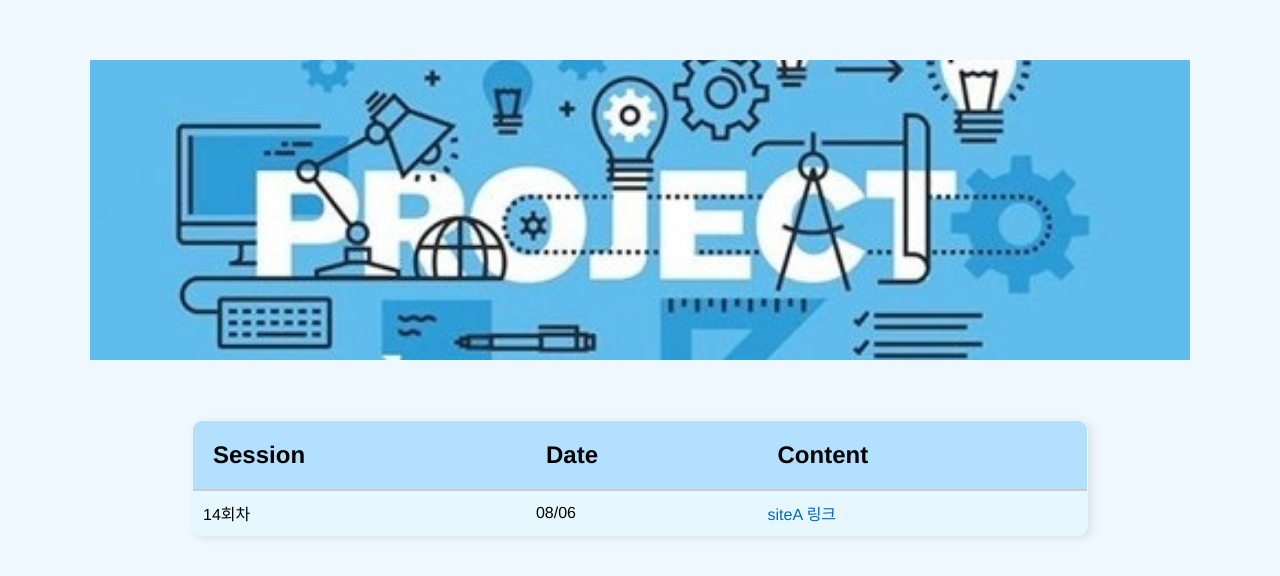
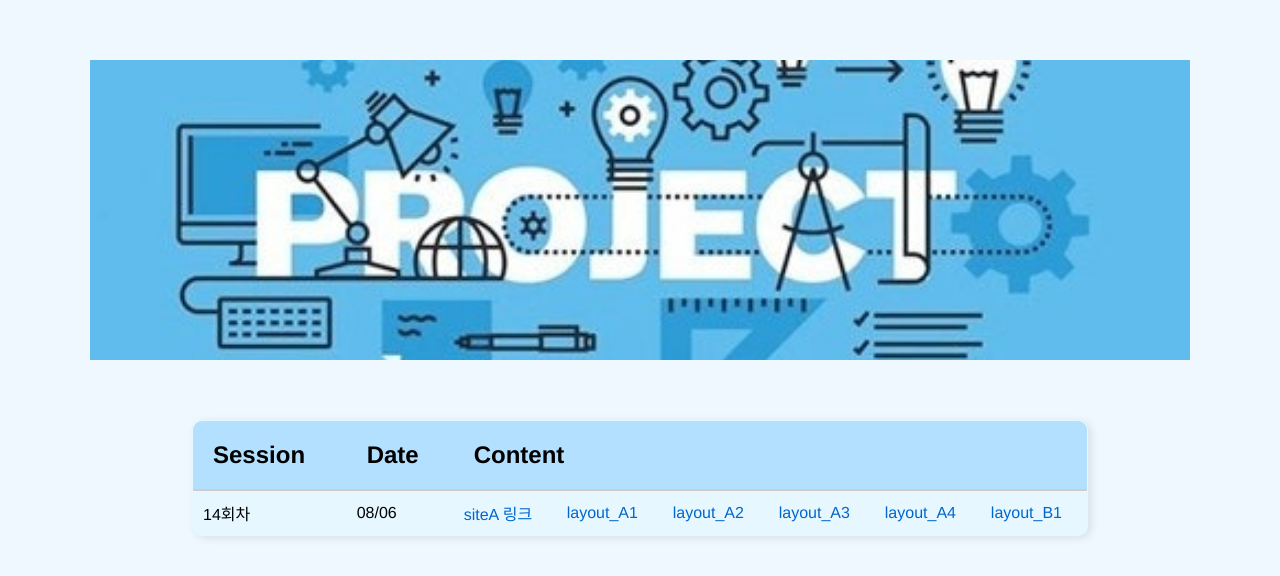
Before and after one commit to Elona52/test2508, a plain HTML site: page index.html in a window 1280 px wide. Drawn offline with Linux system fonts and the light colour scheme.

Commit message:
Update index.html

```diff
--- a/index.html
+++ b/index.html
@@ -14,11 +14,16 @@
     <tr>
       <th>Session</th>
       <th colspan="3">Date</th>
-        <th colspan="17">Content</th>
+      <th colspan="17">Content</th>
     </tr>
-      <td>14회차</td>
-      <td colspan="4">08/06</td>
-      <td><a href="./siteA/index.html">siteA 링크</a></td>
+    <td>14회차</td>
+    <td colspan="4">08/06</td>
+    <td><a href="./siteA/index.html">siteA 링크</a></td>
+    <td><a href="./layout/layout_A1.html">layout_A1</a></td>
+    <td><a href="./layout/layout_A2.html">layout_A2</a></td>
+    <td><a href="./layout/layout_A3.html">layout_A3</a></td>
+    <td><a href="./layout/layout_A4.html">layout_A4</a></td>
+    <td><a href="./layout/layout_B1.html">layout_B1</a></td>
     </tr>
   </table>
 </body>
```
